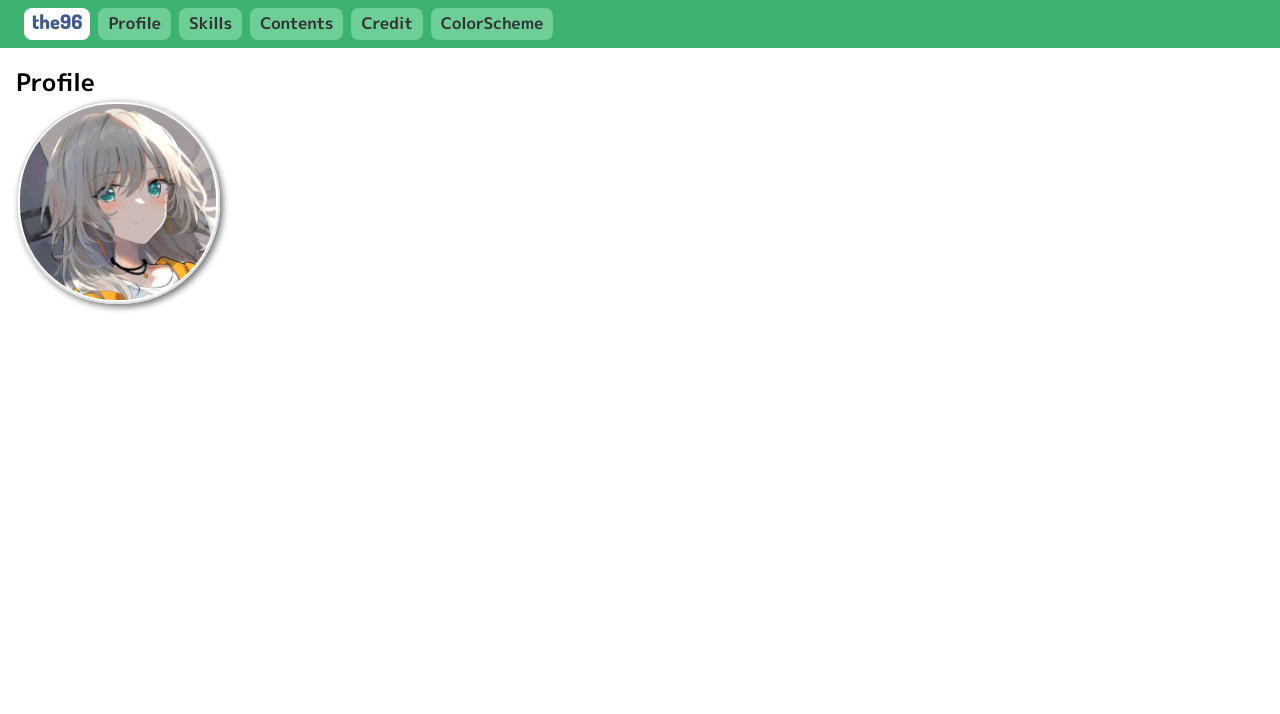
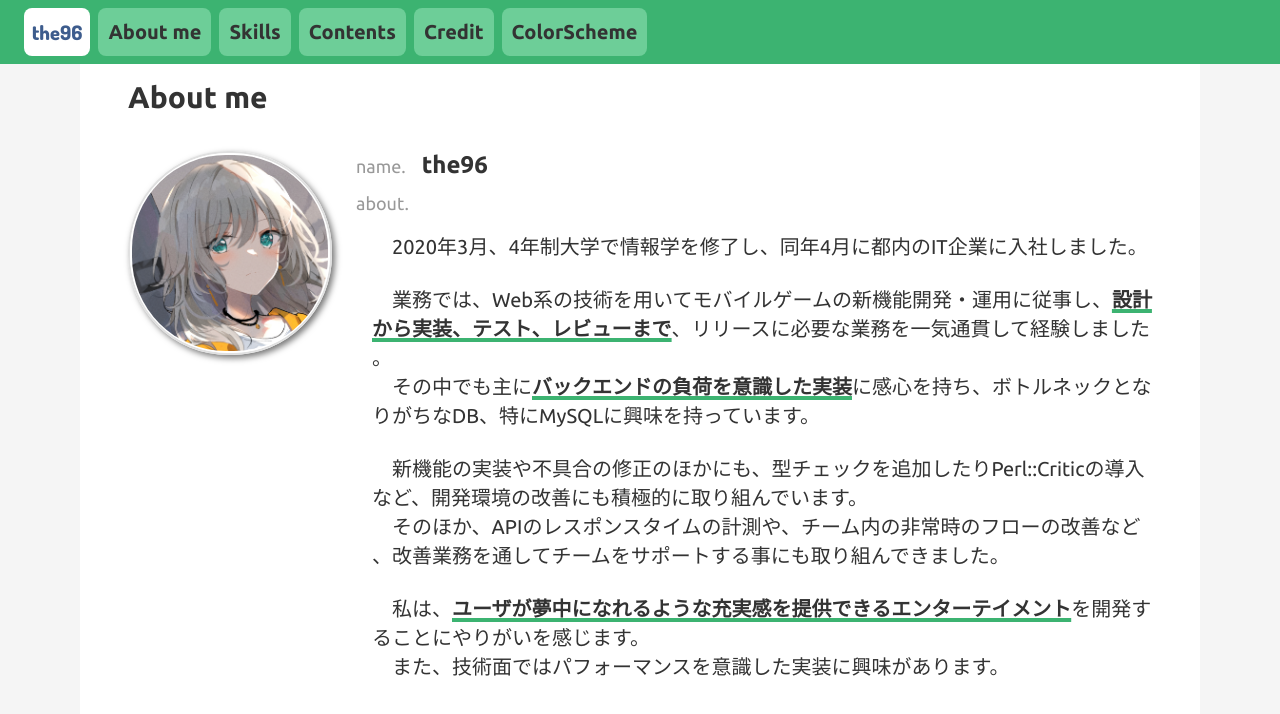
Before and after one commit to the96/profile, a Vue app: page / in a window 1280 px wide. Shown: the top 714 px of the page. Built offline with nearby package versions, Linux system fonts and the light colour scheme.

Commit message:
about meを作っている(wip)

```diff
--- a/index.html
+++ b/index.html
@@ -4,7 +4,7 @@
     <meta charset="UTF-8" />
     <link rel="icon" type="image/svg+xml" href="/vite.svg" />
     <meta name="viewport" content="width=device-width, initial-scale=1.0" />
-    <title>Vite + Vue</title>
+    <title>the96's profile</title>
   </head>
   <body>
     <div id="app"></div>
--- /dev/null
+++ b/src/color.scss
@@ -0,0 +1,9 @@
+$main-color: #3cb371;
+$sub-color: #add8e6;
+$acsent-color: #1c4966;
+$background-color: #f5f5f5;
+$text-color: #333333;
+$logo-color: #3d5c8d;
+
+$white: #fff;
+$gray: #999;
--- a/src/components/DefaultLayout.vue
+++ b/src/components/DefaultLayout.vue
@@ -10,7 +10,9 @@
     </ul>
   </header>
   <div class="content-root">
-    <router-view name="main-content-view" />
+    <div class="content">
+      <router-view name="main-content-view" />
+    </div>
   </div>
 </template>
 
@@ -29,34 +31,37 @@ export default {
 
 <style scoped lang="scss">
 @use '@/fonts.scss';
+@use '@/color.scss';
 
+$header-height: 64px;
 .header {
-  $header-color: #3cb371;
+  $header-color: color.$main-color;
 
   display: flex;
   align-items: center;
   background-color: $header-color;
-  height: 48px;
+  height: $header-height;
 
   .logo {
-    $logo-color: #3d5c8d;
-
+    display: flex;
+    align-items: center;
     margin: 4px 0 4px 24px;
     border-radius: 8px;
     background-color: #fff;
     padding: 0 8px;
-    height: 32px;
-    color: $logo-color;
+    height: 48px;
+    color: color.$logo-color;
     font-size: 20px;
     font-family: fonts.$logo-font;
 
     a {
+      text-align: center;
       text-decoration: none;
 
       &:link,
       &:visited,
       &:active {
-        color: $logo-color;
+        color: color.$logo-color;
       }
     }
   }
@@ -66,36 +71,32 @@ export default {
     align-items: center;
     margin: 0 4px;
     width: 100%;
-    height: 48px;
-
     .navigation-item {
       display: flex;
+      align-items: center;
       margin: 0 4px;
-      height: 32px;
+      border-radius: 8px;
+      background-color: lighten($header-color, 15%);
+      height: 48px;
 
       &::before,
       &::marker {
         content: '';
       }
 
+      &:hover {
+        background-color: lighten($header-color, 25%);
+      }
+
       .navigation-label {
-        $text-color: #333;
-
-        border-radius: 8px;
-        background-color: lighten($header-color, 15%);
         padding: 4px 10px;
-        color: $text-color;
         font-weight: 700;
         text-decoration: none;
 
         &:link,
         &:visited,
         &:active {
-          color: $text-color;
-        }
-
-        &:hover {
-          background-color: lighten($header-color, 25%);
+          color: color.$text-color;
         }
       }
     }
@@ -103,6 +104,16 @@ export default {
 }
 
 .content-root {
-  margin: 16px;
+  position: absolute;
+  top: $header-height;
+  background-color: color.$background-color;
+  width: 100%;
+
+  .content {
+    margin: auto;
+    background-color: color.$white;
+    padding: 16px 48px 96px;
+    width: 80vw;
+  }
 }
 </style>
--- a/src/components/Index.vue
+++ b/src/components/Index.vue
@@ -1,7 +1,41 @@
 <template>
-  <h2>Profile</h2>
+  <div class="about-me">
+    <h2>About me</h2>
+    <div class="profile">
       <div class="icon">
         <img src="src/assets/icon.jpg" class="icon-img" />
+      </div>
+      <div class="information">
+        <div class="info-group"><span class="label">name.</span><span class="name">the96</span></div>
+        <div class="info-group">
+          <span class="label">about.</span>
+          <div class="about-group">
+            <p class="about">2020年3月、4年制大学で情報学を修了し、同年4月に都内のIT企業に入社しました。</p>
+            <br />
+            <p class="about">
+              業務では、Web系の技術を用いてモバイルゲームの新機能開発・運用に従事し、<span class="emphasis">設計から実装、テスト、レビューまで</span
+              >、リリースに必要な業務を一気通貫して経験しました。
+            </p>
+            <p class="about">
+              その中でも主に<span class="emphasis">バックエンドの負荷を意識した実装</span
+              >に感心を持ち、ボトルネックとなりがちなDB、特にMySQLに興味を持っています。
+            </p>
+            <br />
+            <p class="about">
+              新機能の実装や不具合の修正のほかにも、型チェックを追加したりPerl::Criticの導入など、開発環境の改善にも積極的に取り組んでいます。
+            </p>
+            <p class="about">
+              そのほか、APIのレスポンスタイムの計測や、チーム内の非常時のフローの改善など、改善業務を通してチームをサポートする事にも取り組んできました。
+            </p>
+            <br />
+            <p class="about">
+              私は、<span class="emphasis">ユーザが夢中になれるような充実感を提供できるエンターテイメント</span>を開発することにやりがいを感じます。
+            </p>
+            <p class="about">また、技術面ではパフォーマンスを意識した実装に興味があります。</p>
+          </div>
+        </div>
+      </div>
+    </div>
   </div>
 </template>
 
@@ -10,9 +44,22 @@ export default {}
 </script>
 
 <style scoped lang="scss">
+@use '@/color.scss';
+@use '@/fonts.scss';
+
+.profile {
+  display: flex;
+  margin: 36px 0;
+
+  .emphasis {
+    font-weight: 700;
+    text-decoration: underline solid 4px color.$main-color;
+  }
+
   .icon {
     $size: 200px;
 
+    flex-shrink: 0;
     box-shadow: 3px 3px 6px 0 #777;
     border: 2px solid #e0e0e0;
     border-radius: calc($size / 2);
@@ -27,4 +74,33 @@ export default {}
       height: $size - 4px;
     }
   }
+
+  .information {
+    margin-left: 24px;
+    line-break: anywhere;
+
+    .info-group {
+      margin: 0 0 12px;
+      .label {
+        color: color.$gray;
+        font-size: fonts.$size-small;
+      }
+
+      .name {
+        margin-left: 16px;
+        font-weight: 700;
+        font-size: fonts.$size-large;
+      }
+
+      .about-group {
+        margin-top: 16px;
+
+        .about {
+          margin-left: 16px;
+          text-indent: 1em;
+        }
+      }
+    }
+  }
+}
 </style>
--- a/src/fonts.scss
+++ b/src/fonts.scss
@@ -1,10 +1,17 @@
-@import url('https://fonts.googleapis.com/css2?family=Dosis:wght@800&family=M+PLUS+1p:wght@100;400;700&display=swap');
+@use '@/color.scss';
+@import url('https://fonts.googleapis.com/css2?family=Dosis:wght@800&family=Sawarabi+Gothic&family=Ubuntu:wght@300;400;700&display=swap');
 
-$font: 'M PLUS 1p', sans-serif;
+$default-font: 'Ubuntu', 'Sawarabi Gothic', sans-serif;
 $logo-font: 'Dosis', sans-serif;
 
+$size-xsmall: 16px;
+$size-small: 18px;
+$size-default: 20px;
+$size-large: 24px;
+
 html {
-  font-family: 'M PLUS 1p', sans-serif;
-  font-size: 16px;
+  color: color.$text-color;
   font-weight: 400;
+  font-size: $size-default;
+  font-family: $default-font;
 }
--- a/src/values/navigation.js
+++ b/src/values/navigation.js
@@ -1,7 +1,7 @@
 export default [
   {
     key: 'profile',
-    label: 'Profile',
+    label: 'About me',
     path: '/',
   },
   {
```
Lines whose indentation alone changed are shown as unchanged.
